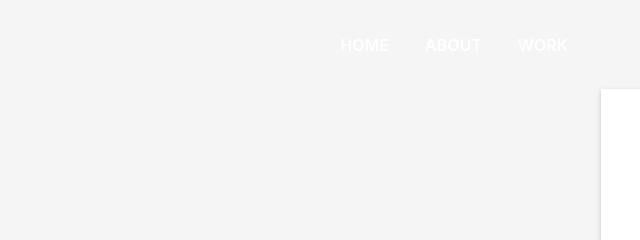
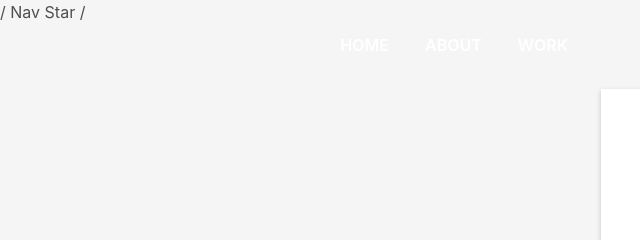
Before and after one commit to sparsh0427/Portfolio, a plain HTML site: page index.html in a window 1280 px wide. Shown: the top 240 px of the page, 0-640 px from the left. Drawn offline with Linux system fonts and the light colour scheme; files whose address does not match are found by name.

Commit message:
Update index.html

```diff
--- a/index.html
+++ b/index.html
@@ -27,7 +27,7 @@
 
 <body id="page-top">
 
-<!--   / Nav Star / -->
+  / Nav Star /
   <nav class="navbar navbar-b navbar-trans navbar-expand-md fixed-top" id="mainNav">
     <div class="container">
       <a class="navbar-brand js-scroll" href="#page-top">SPARSH CHADHA</a>
```
